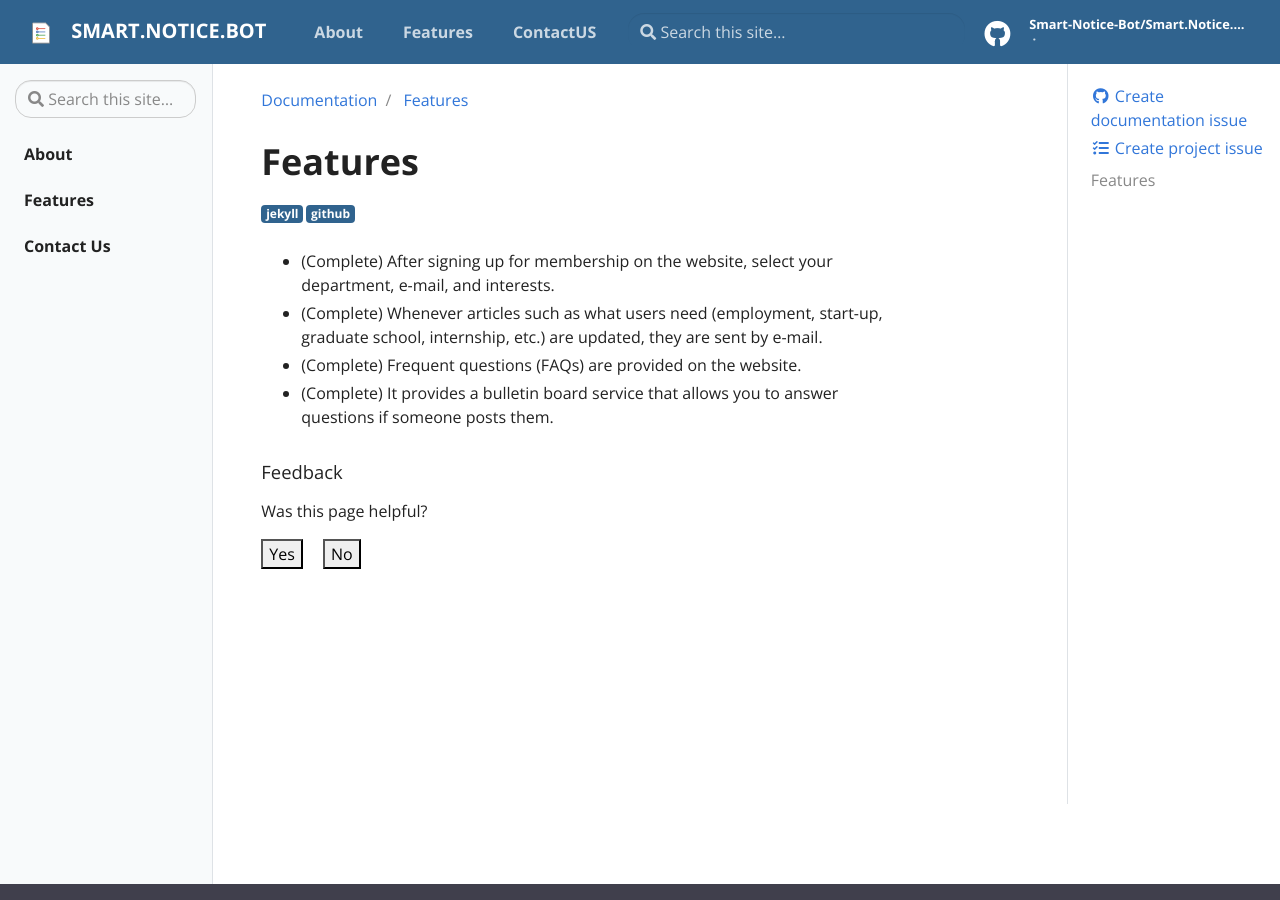
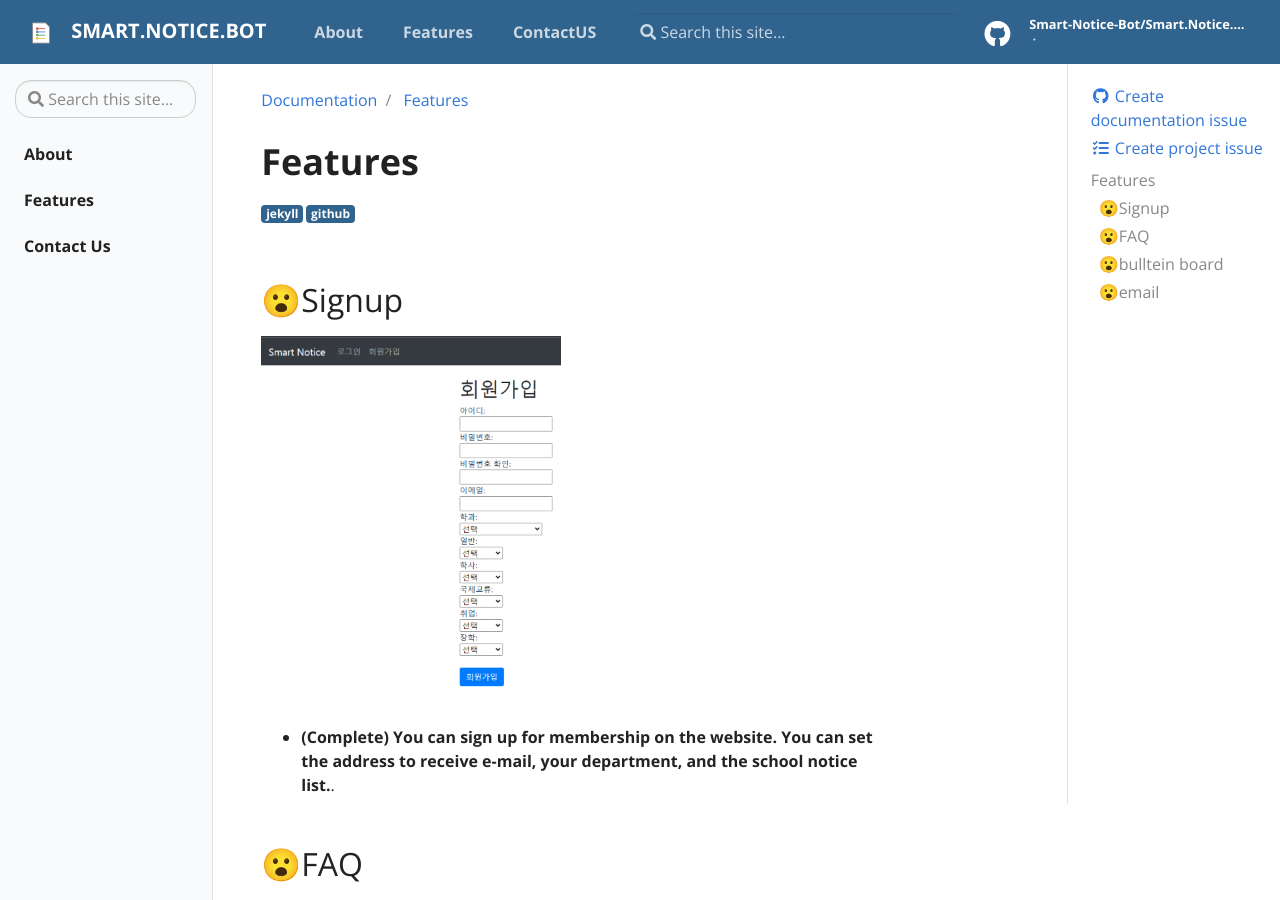
Before and after one commit to Smart-Notice-Bot/Smart.Notice.Bot, a Jekyll site: the page built from _docs/features.md, in a window 1280 px wide and 900 px high. Built offline with Jekyll 4.4.1, drawn with Linux system fonts in a browser that asks for light colours; some of the changed text lies outside the part shown.

Commit message:
features update

```diff
--- a/_docs/features.md
+++ b/_docs/features.md
@@ -10,7 +10,22 @@
 Features
 ========
 
-* (Complete) After signing up for membership on the website, select your department, e-mail, and interests.
-* (Complete) Whenever articles such as what users need (employment, start-up, graduate school, internship, etc.) are updated, they are sent by e-mail.
-* (Complete) Frequent questions (FAQs) are provided on the website.
-* (Complete) It provides a bulletin board service that allows you to answer questions if someone posts them.
+😮Signup
+------
+![SignUp](signup300.png)
+* **(Complete) You can sign up for membership on the website. You can set the address to receive e-mail, your department, and the school notice list.**.
+
+😮FAQ
+---
+![FAQ](FAQ600.png)
+* **(Complete) Frequent questions (FAQs) are provided on the website.**
+
+😮bulltein board
+--------------
+![bulletinboard](bulletinboard600.png)
+* **(Complete) It provides a bulletin board service that anyone can answer when someone asks a question.**
+
+😮email
+-----
+![email](email.png)
+* **(Complete) Based on the information entered by the user when signing up as a member, what the user needs (school notice, department notice, etc.) can be received through e-mail every day.**
```
Also changed, not shown: _docs/FAQ600.png (added), _docs/bulletinboard600.png (added), _docs/email.png (added), _docs/signup300.png (added).
